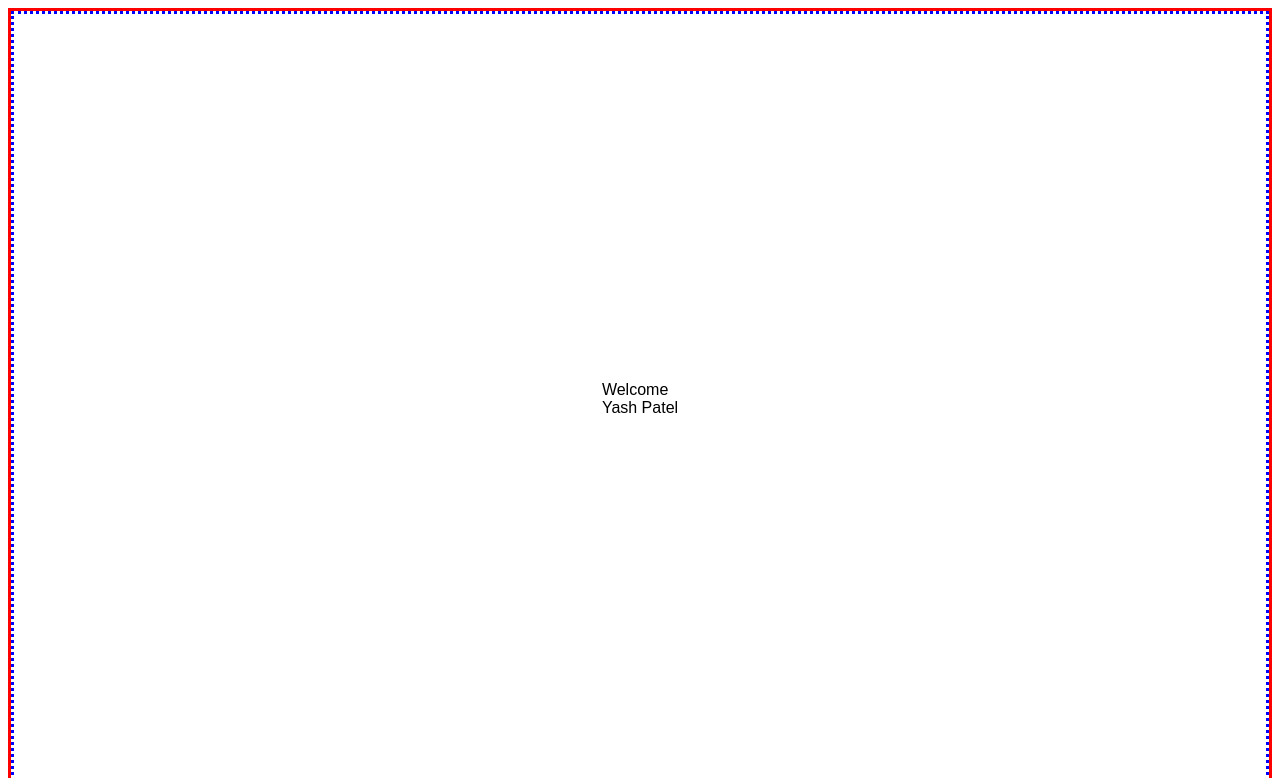
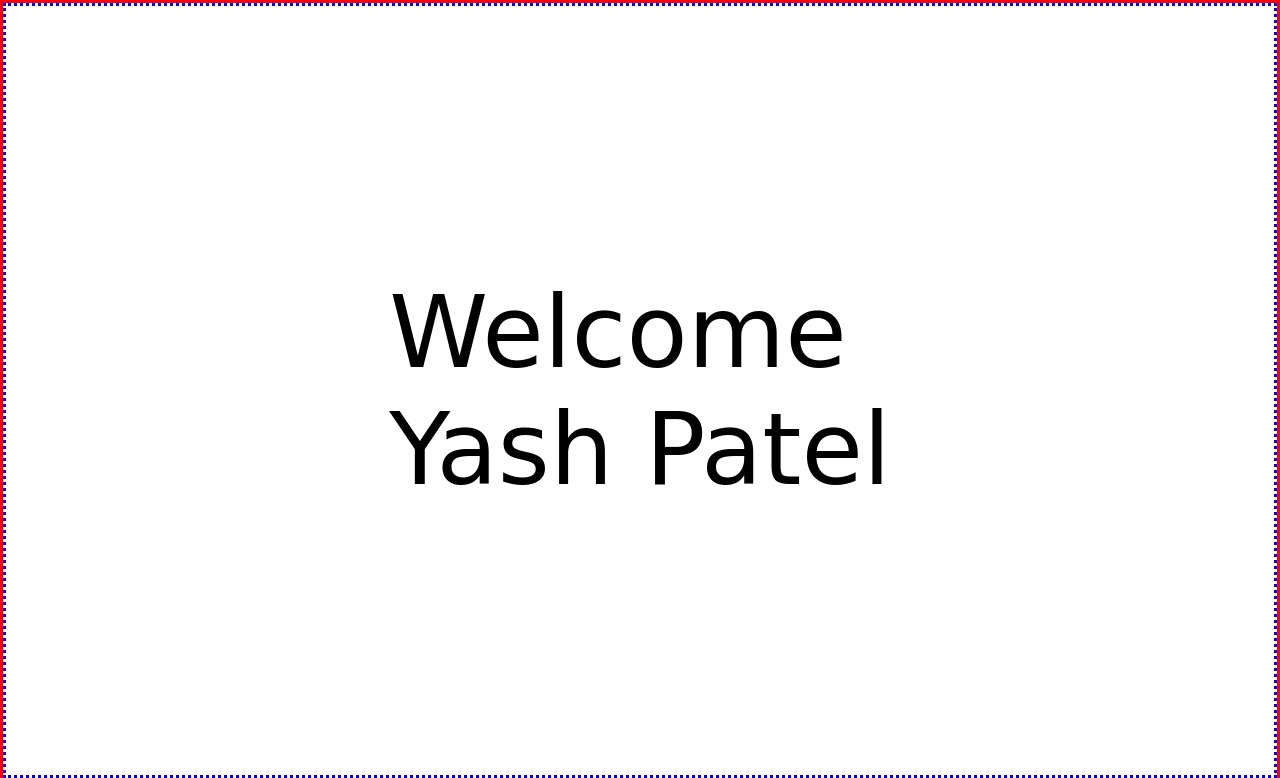
Before and after one commit to yashpatel4900/yashpatel4900.github.io, a plain HTML site: page index.html in a window 1280 px wide. Shown: the top 778 px of the page. Drawn offline with Linux system fonts and the light colour scheme.

Commit message:
Trying Fonts

```diff
--- a/index.html
+++ b/index.html
@@ -3,6 +3,7 @@
 <html>
     <head>
         <meta charset="utf-8">
+        <link rel="preload" as="font" href="https://fonts.googleapis.com/css2?family=Dancing+Script:wght@700&display=swap" rel="stylesheet" crossorigin="anonymous">
         <title>Yash Patel</title>
         <meta name="viewport" content= "width=device-width, initial-scale=1.0">
         <link rel="stylesheet" type="text/css" href="style.css">
--- a/style.css
+++ b/style.css
@@ -1,5 +1,15 @@
+*{
+    margin: 0px;
+    padding: 0px;
+}
+
+@font-face{
+    src: url(fonts/wel/Tangerine-Bold.tff);
+    tangerine;
+}
+
 body{
-    font-family: Arial;
+    font-family: 'Dancing Script', tangerine, cursive;
 }
 
 .sep::before{
@@ -13,7 +23,7 @@ body{
     display: flex;
     flex-direction: column;
     justify-content: flex-end;
-    height: 100vh
+    height: 100vh;
 }
 
 .wel-text{
@@ -24,6 +34,7 @@ body{
     align-items: center;
     margin: 0px;
     height: 100%;
+    font-size: 100px;
 }
 
 ul{
```
Also changed, not shown: fonts/wel/Tangerine-Bold.ttf (added).
